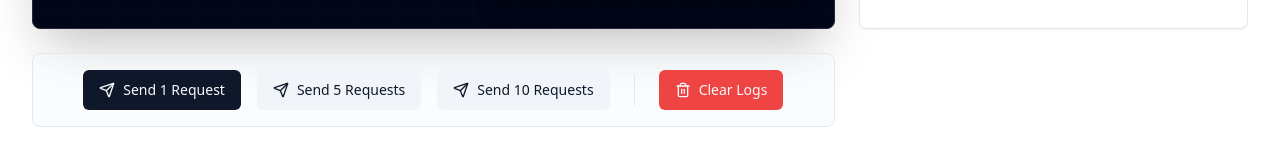
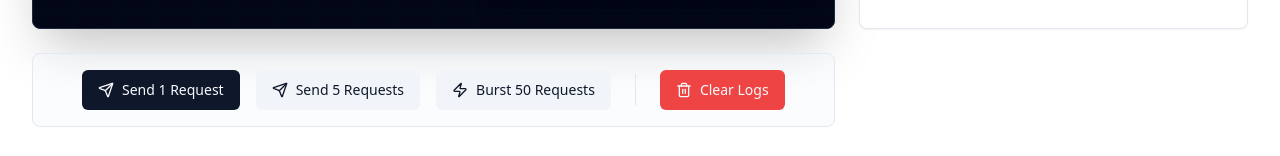
Before and after one commit to Mark20042/weighted-round-robin-nginx-loadbalancer, a React (Vite) app in the folder client/: page / in a window 1280 px wide. Shown: the part 688-844 px from the top of the page. Built offline with nearby package versions, Linux system fonts and the light colour scheme.

Commit message:
para chuy

```diff
--- a/client/src/App.jsx
+++ b/client/src/App.jsx
@@ -105,7 +105,7 @@ function App() {
             <ControlPanel
               onSendOne={sendRequest}
               onSendFive={() => sendMultipleRequests(5)}
-              onSendTen={() => sendMultipleRequests(20)}
+              onSendFifty={() => sendMultipleRequests(50)}
               onClear={clearResponses}
               loading={loading}
             />
--- a/client/src/components/custom/ControlPanel.jsx
+++ b/client/src/components/custom/ControlPanel.jsx
@@ -5,7 +5,7 @@ import { Trash2, Send, Zap } from "lucide-react";
 const ControlPanel = ({
   onSendOne,
   onSendFive,
-  onSendTen,
+  onSendFifty,
   onClear,
   loading,
 }) => {
@@ -31,13 +31,13 @@ const ControlPanel = ({
       </Button>
 
       <Button
-        onClick={onSendTen}
+        onClick={onSendFifty}
         disabled={loading}
         variant="secondary"
         className="w-full sm:w-auto gap-2"
       >
-        <Send className="h-4 w-4" />
-        Send 10 Requests
+        <Zap className="h-4 w-4" />
+        Burst 50 Requests
       </Button>
 
       <div className="w-px h-8 bg-border hidden sm:block mx-2" />
```
